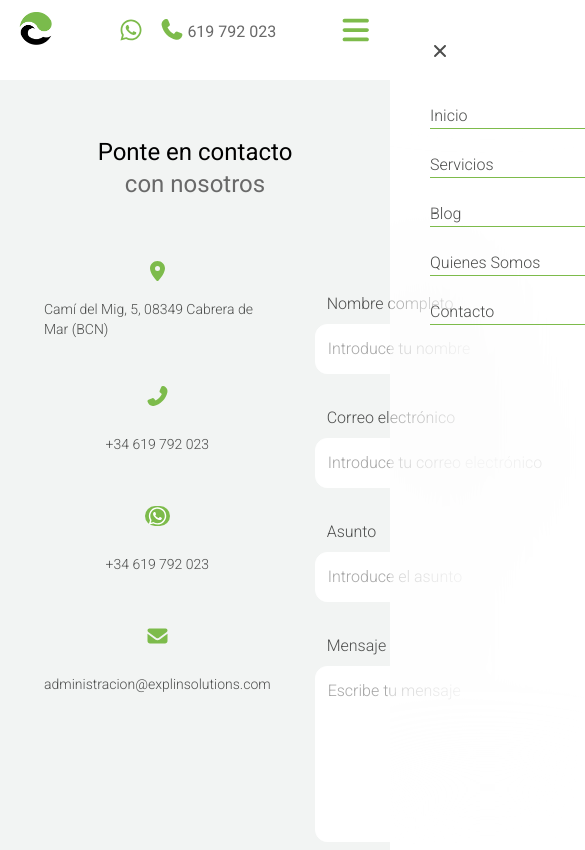
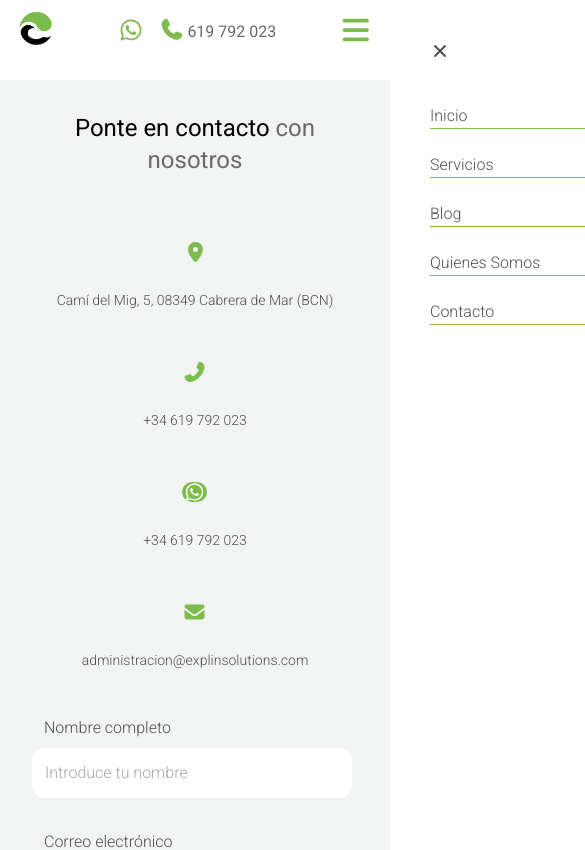
Before and after one commit to kvi-ki/explinsolutions, a Next.js app: page /contacto in a window 390 px wide. Shown: the top 850 px of the page, 585 px wide, since content can reach past the window. Built offline with nearby package versions, Linux system fonts and the light colour scheme.

Commit message:
feat: small fixes of layout

```diff
--- a/src/app/contacto/page.tsx
+++ b/src/app/contacto/page.tsx
@@ -7,13 +7,13 @@ import ContactForm from '@/components/contactForm/ContactForm';
 
 export default function ContactPage() {
   return (
-    <div className="bg-lightGray p-8 mb-10 flex flex-col justify-center items-center xl:p-20 xl:rounded-xl ">
-      <h2 className="pt-6 text-center text-gray text-2xl lg:pt-12">
-        <span className="text-blackColor">Ponte en contacto</span>
-        <br />
+    <div className="bg-lightGray p-8 mb-10 flex flex-col justify-center items-center xl:p-10 xl:rounded-xl ">
+      <h2 className="text-center text-gray text-2xl lg:pt-12 lg:text-4xl">
+        <span className="text-blackColor">Ponte en contacto </span>
+
         con nosotros
       </h2>
-      <div className="w-full pt-10 flex justify-around">
+      <div className="w-full pt-10 flex flex-col justify-around lg:flex-row">
         <ul className="flex flex-col items-center">
           {data.contacts.data.map((contact) => (
             <Contact
--- a/src/components/contactForm/ContactForm.tsx
+++ b/src/components/contactForm/ContactForm.tsx
@@ -35,7 +35,7 @@ export default function ContactForm() {
       id="contact-form"
       ref={form}
       onSubmit={sendEmail}
-      className="p-8 mb-10 flex flex-col xl:p-0"
+      className="mb-10 flex flex-col xl:p-0"
     >
       <div className="py-5 w-xs lg:w-xl">
         <div className="flex flex-col gap-8">
--- a/src/components/header/Header.tsx
+++ b/src/components/header/Header.tsx
@@ -24,7 +24,7 @@ export default function Header() {
       <header
         className={`w-full fixed top-0 left-0 z-50 bg-whiteColor ${scrolled ? 'shadow-md' : ''}`}
       >
-        <div className="w-full mx-auto h-8 my-4 px-4 flex justify-between items-center 2xl:px-2 2xl:w-10/12">
+        <div className="w-full mx-auto h-8 my-4 p-4 flex justify-between items-center 2xl:px-2 2xl:w-10/12">
           <Link aria-label="Go to home page" href="/" className="size-10">
             <img src="/favicon.png" alt="Explinsolutions label" />
           </Link>
```
